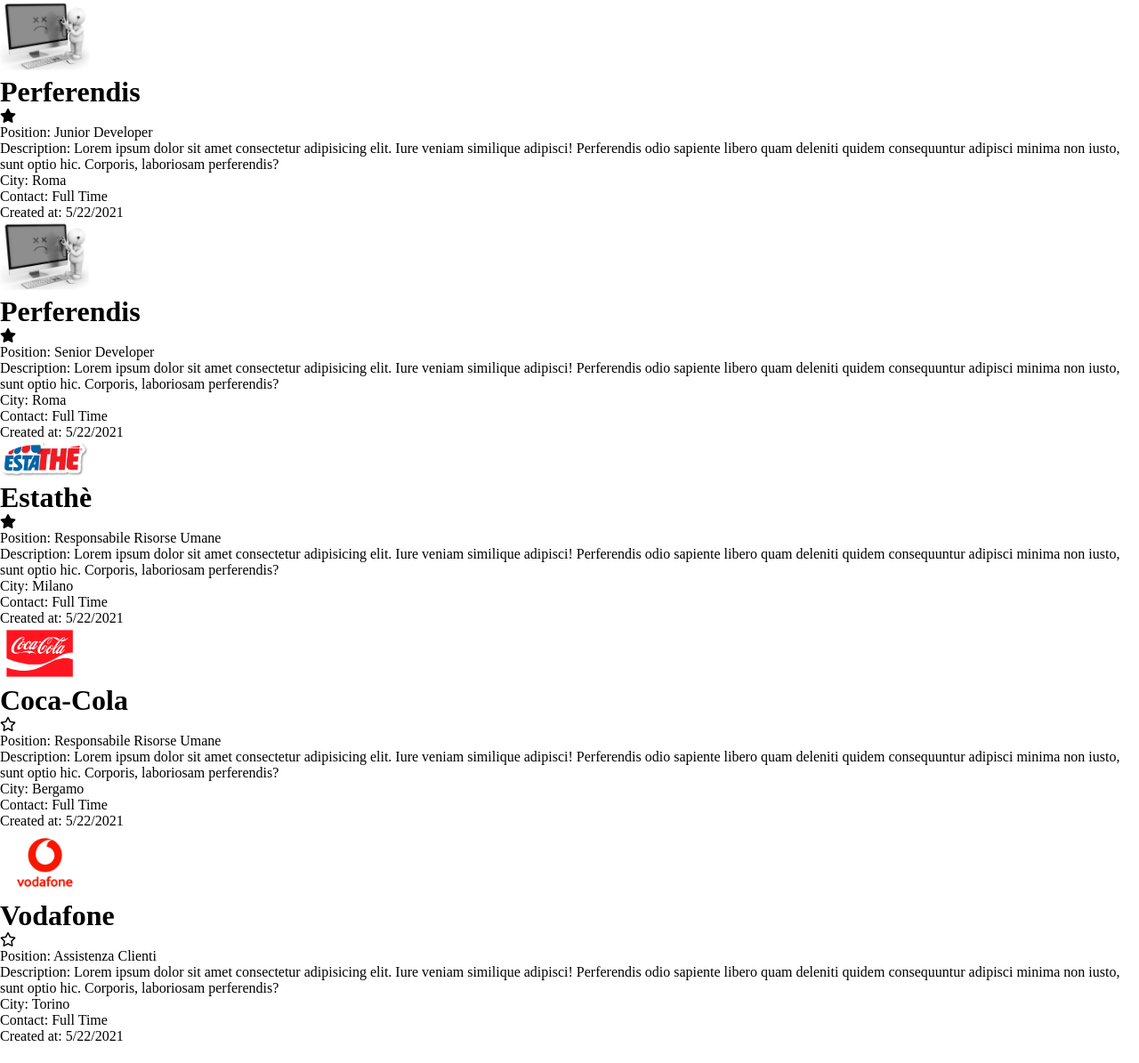
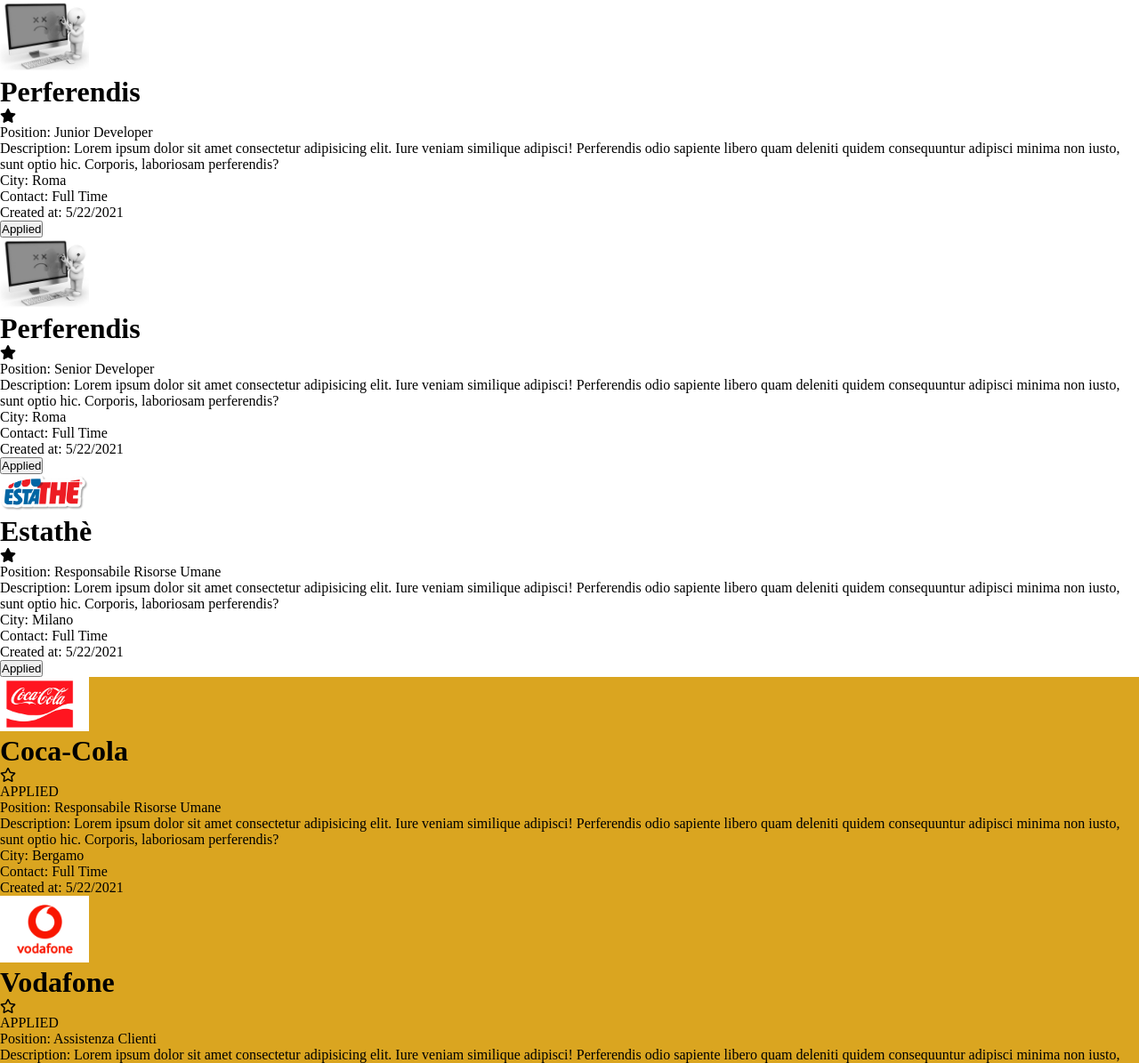
Before and after one commit to vvalcarcell/vuejs-search-jobs, a plain HTML site: page index.html in a window 1280 px wide. Shown: the top 1195 px of the page at 89% size. Before the commit the page ends 1174 px from the top, so only its background shows below. Drawn offline with nearby package versions, Linux system fonts and the light colour scheme.

Commit message:
milestone3-part1

```diff
--- a/index.html
+++ b/index.html
@@ -17,7 +17,7 @@
 <body>
 
     <div id="root">
-        <div class="list-item" v-for="(item, index) in jobs">
+        <div class="list-item" :class="isApplied(index)" v-for="(item, index) in jobs">
             <div class="company-info">
                 <div class="logo-container">
                     <img :src="item.logo" alt="">
@@ -26,6 +26,7 @@
                 <div v-if="starred.includes(index + 1)" @click="favorite(index)"><i class="fas fa-star"></i></div>
                 <div v-else @click="favorite(index)"><i class="far fa-star"></i></div>
             </div>
+            <div v-if="applied.includes(index + 1)">APPLIED</div>
 
             <ul class="position-info">
                 <li>Position: {{item.position}}</li>
@@ -34,6 +35,7 @@
                 <li>Contact: {{item.contract}}</li>
             </ul>
             <div class="data-info">Created at: {{item.created_at}}</div>
+            <div v-if="!applied.includes(index + 1)"><button @click="applied(index)">Applied</button></div>
 
         </div>
 
--- a/script.js
+++ b/script.js
@@ -67,7 +67,13 @@ new Vue(
                 } else {
                     this.starred.splice(index, 1);
                 }
-
+            },
+            isApplied: function (index) {
+                if (!this.applied.includes(index + 1)) {
+                    return null;
+                } else {
+                    return 'applied';
+                }
             }
 
         }
--- a/style.css
+++ b/style.css
@@ -11,3 +11,7 @@ width: 100px;
 .logo-container > img {
 width: 100%;
 }
+
+.applied {
+background-color: goldenrod;
+}
```
